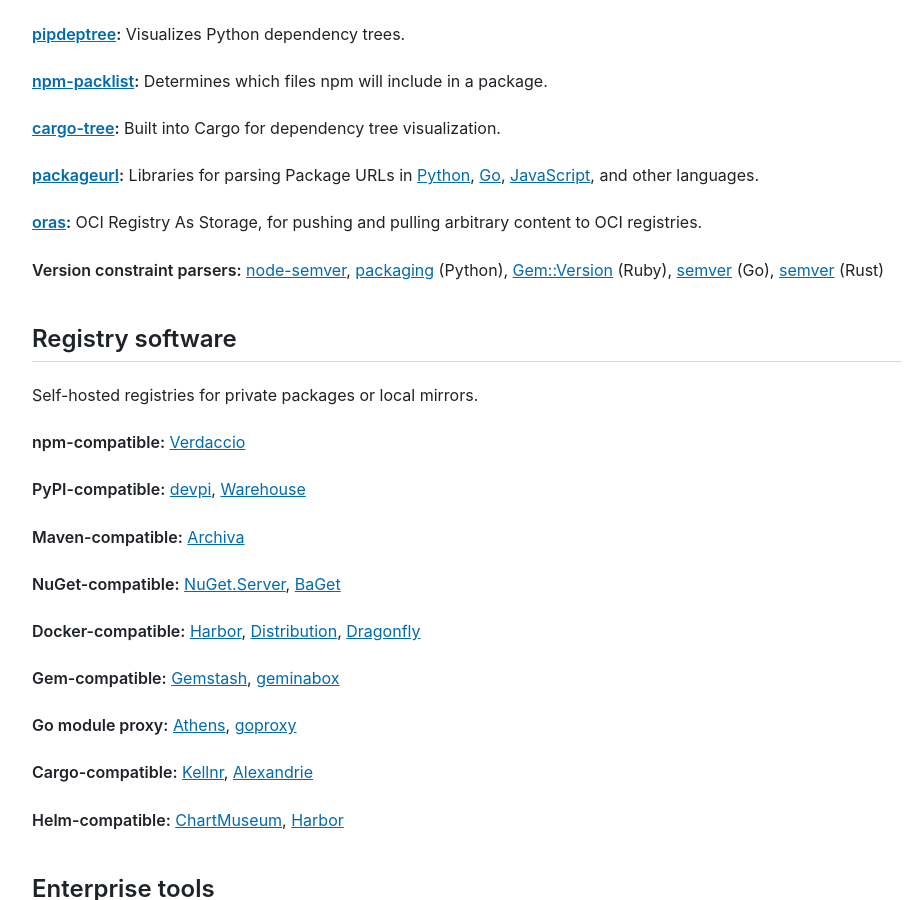
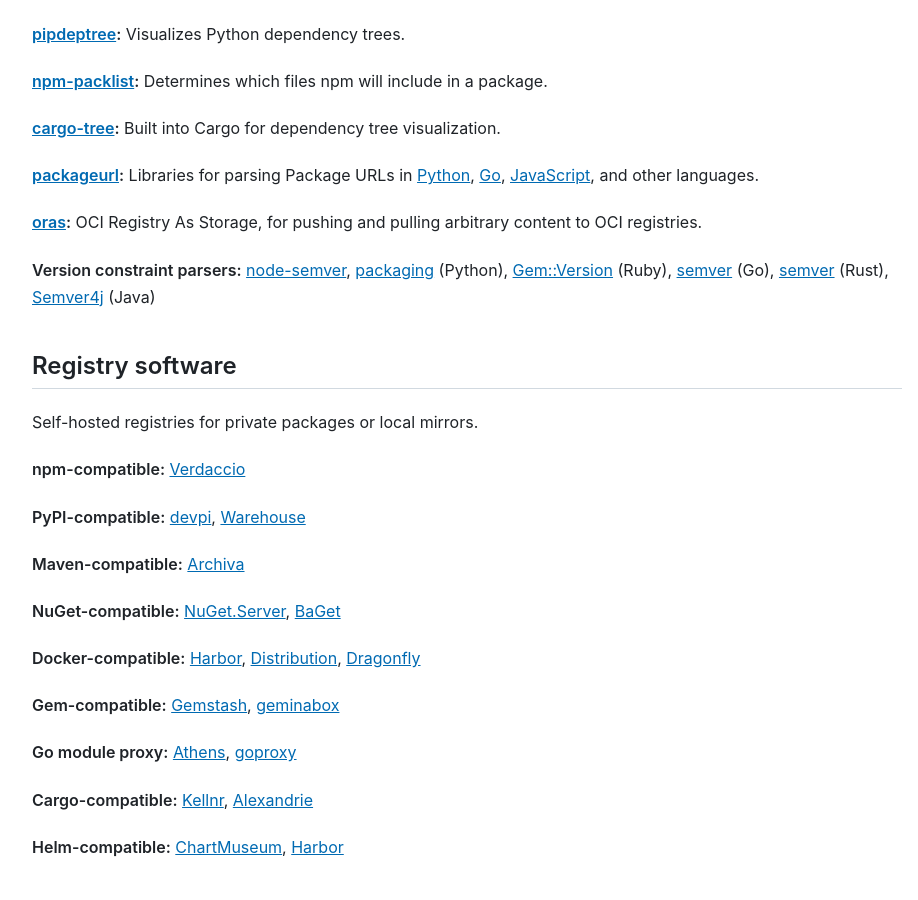
Before and after one commit to andrew/nesbitt.io, a Jekyll site: the page built from _posts/2026-01-03-the-package-management-landscape.md, in a window 1280 px wide and 900 px high, scrolled down 5452 px. Shown: the whole window, without its empty margins (173-1091 px from the left). Built offline with Jekyll 4.4.1, drawn with Linux system fonts in a browser that asks for light colours; comment, search, counter and statistics services are not loaded.

Commit message:
Add Semver4j as a version constraint parser

```diff
--- a/_posts/2026-01-03-the-package-management-landscape.md
+++ b/_posts/2026-01-03-the-package-management-landscape.md
@@ -219,7 +219,7 @@
 
 **[oras](https://github.com/oras-project/oras):** OCI Registry As Storage, for pushing and pulling arbitrary content to OCI registries.
 
-**Version constraint parsers:** [node-semver](https://github.com/npm/node-semver), [packaging](https://github.com/pypa/packaging) (Python), [Gem::Version](https://github.com/rubygems/rubygems) (Ruby), [semver](https://github.com/Masterminds/semver) (Go), [semver](https://github.com/dtolnay/semver) (Rust)
+**Version constraint parsers:** [node-semver](https://github.com/npm/node-semver), [packaging](https://github.com/pypa/packaging) (Python), [Gem::Version](https://github.com/rubygems/rubygems) (Ruby), [semver](https://github.com/Masterminds/semver) (Go), [semver](https://github.com/dtolnay/semver) (Rust), [Semver4j](https://github.com/semver4j/semver4j) (Java)
 
 ## Registry software
 
```
